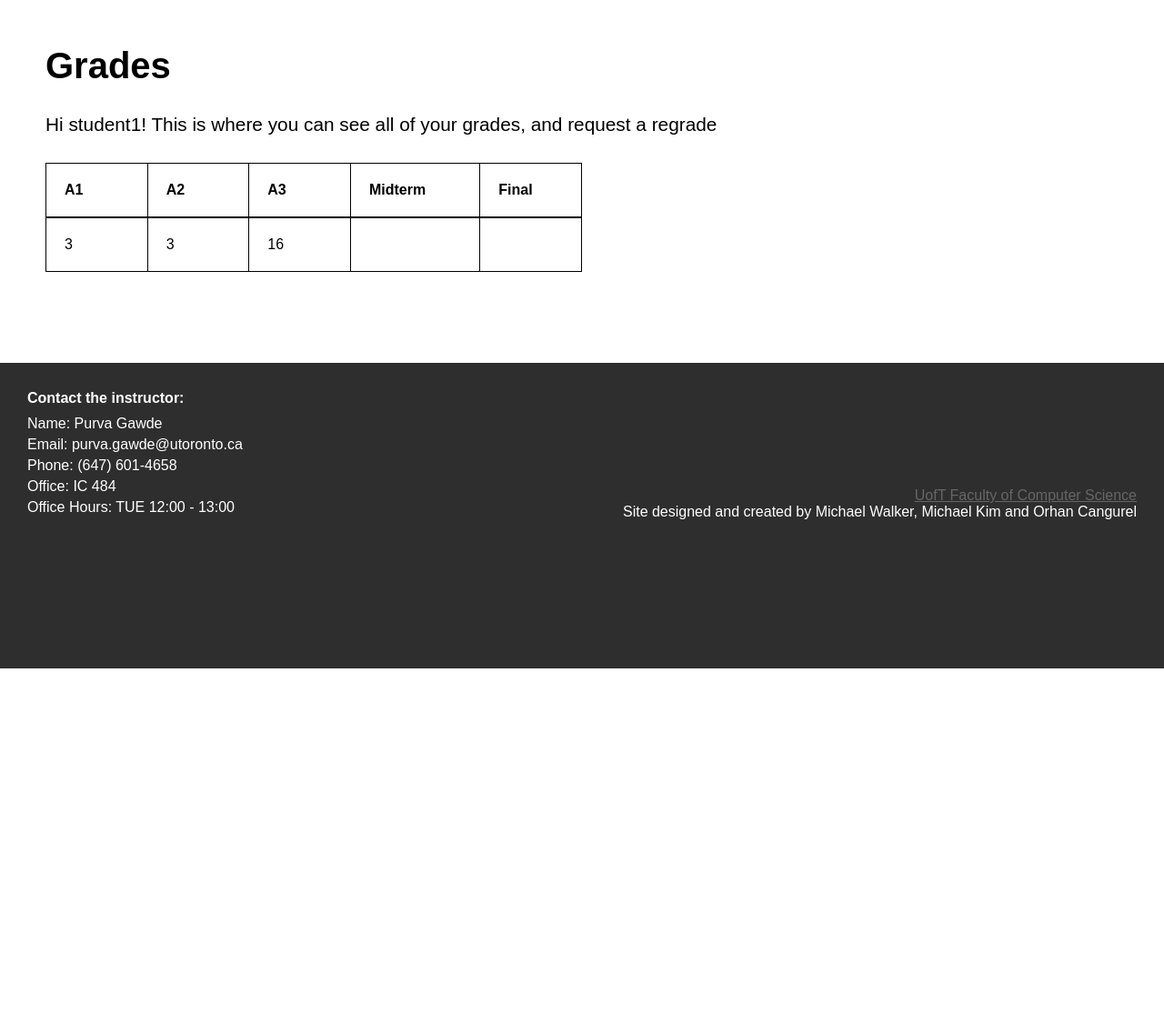
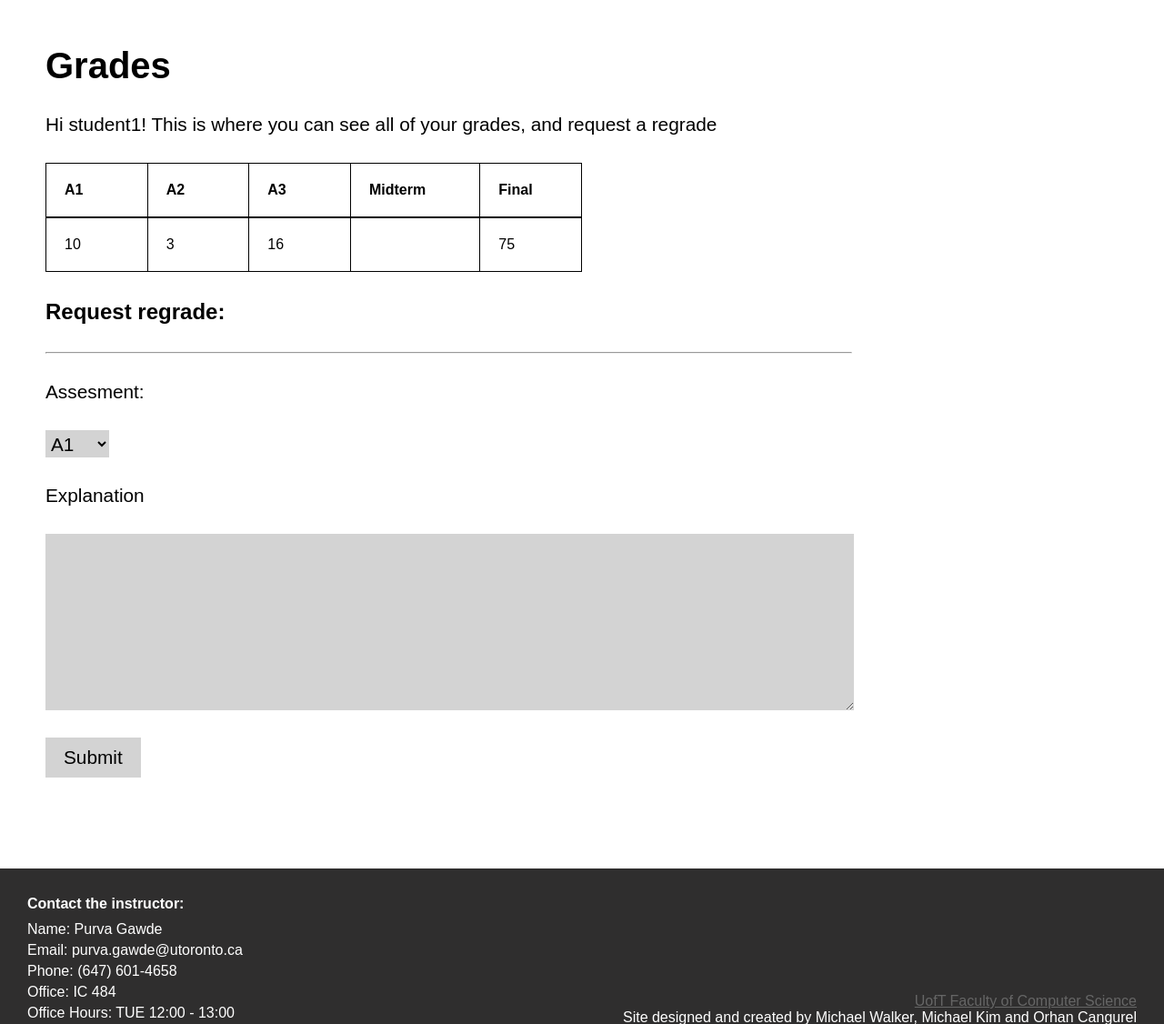
Before and after one commit to MichaelWK04/Assignment3, a Flask app: page /grades in a window 1280 px wide. Shown: the part 65-1191 px from the top of the page at 91% size. Before the commit the page ends 800 px from the top, so only its background shows below. Run offline with Flask 3, Linux system fonts and the light colour scheme; the first user in the database is signed in.

Commit message:
Regrade requests

```diff
--- a/app.py
+++ b/app.py
@@ -156,6 +156,27 @@ def grades():
     if (session['type'] == 'Student'):
         student = db.session.query(Student).filter(Student.username == session['name'])
         grades = db.session.query(Mark).get(student[0].id)
+        if request.method == 'POST':
+            assesment = request.form['assesment']
+            remark = request.form['explanation']
+            sid = student[0].id
+            mark = -1
+            match assesment:
+                case "A1":
+                    mark = grades.a1
+                case "A2":
+                    mark = grades.a2
+                case "A3":
+                    mark = grades.a3
+                case "Midterm":
+                    mark = grades.midterm
+                case "Final":
+                    mark = grades.final
+
+            exists = db.session.query(Remark).filter(Remark.sid == sid, Remark.mark == mark).first()
+            if not exists:
+                add_regrade([assesment, mark, sid, remark])
+
         return render_template('student_grades.html', a1 = grades.a1, a2 = grades.a2, a3 = grades.a3, mid = grades.midterm, final = grades.final)
     else:
         if request.method == 'POST':
@@ -174,8 +195,12 @@ def grades():
             db.session.commit()
 
         grades = db.session.query(Mark, Student).join(Student, Mark.sid == Student.id).all()
-        print(grades)
         return render_template('instructor_grades.html', grades=grades)
+
+@app.route('/regrade')
+def regrade():
+    regrades = db.session.query(Remark, Student).join(Student, Remark.sid == Student.id).all()
+    return render_template('regrade.html', regrades = regrades)
 
 
 def add_student(reg_details):
@@ -194,5 +219,10 @@ def add_grades(grades_details):
     db.session.add(grades)
     db.session.commit()
 
+def add_regrade(regrade_details):
+    regrade = Remark(assesment = regrade_details[0], mark = regrade_details[1], sid = regrade_details[2], remark = regrade_details[3])
+    db.session.add(regrade)
+    db.session.commit()
+
 if __name__ == '__main__':
     app.run()
--- a/static/css/student_grades.css
+++ b/static/css/student_grades.css
@@ -11,6 +11,11 @@
   margin-top: 30px;
 }
 
+#content hr {
+  margin-top: 30px;
+  width: 75%;
+}
+
 #content table {
   border-collapse: collapse;
   border: 1px solid;
@@ -18,6 +23,7 @@
   width: 50%;
   overflow-x: auto;
   overflow: hidden;
+  margin-bottom: 30px;
 }
 
 #content th,
@@ -29,3 +35,51 @@
 #content th {
   border-bottom: 2px solid;
 }
+
+form {
+  margin-top: 30px;
+}
+
+#content label {
+  font-size: 1.3em;
+}
+
+#content input[type="text"],
+#content select {
+  display: block;
+  width: 75%;
+  margin-top: 30px;
+  margin-bottom: 30px;
+  padding: 2px;
+  height: 30px;
+  border: none;
+  font-size: 1.3em;
+  background-color: lightgray;
+}
+
+#content select {
+  width: auto;
+}
+
+#content textarea {
+  display: block;
+  width: 75%;
+  margin-top: 30px;
+  padding: 2px;
+  border: none;
+  font-size: 1.3em;
+  background-color: lightgray;
+}
+
+#content input[type="submit"] {
+  background-color: lightgray;
+  border: none;
+  font-size: 1.3em;
+  margin-top: 30px;
+  padding: 10px 20px;
+}
+
+#content input[type="submit"]:hover {
+  cursor: pointer;
+  color: white;
+}
--- a/templates/student_grades.html
+++ b/templates/student_grades.html
@@ -27,11 +27,38 @@
           <th>Final</th>
         </tr>
         <tr>
-          {% for grade in [a1, a2, a3, midterm, final] %}
+          {% for grade in [a1, a2, a3, mid, final] %}
           <td>{% if grade == -1 %}{% else %}{{ grade }}{% endif %}</td>
           {% endfor %}
         </tr>
       </table>
+      <h2>Request regrade:</h2>
+      <hr />
+      <form action="http://127.0.0.1:5000/grades" method="post">
+        <label for="assesment">Assesment:</label>
+        <select name="assesment" id="assesment">
+          {% if a1 >= 0 %}
+          <option value="A1">A1</option>
+          {% endif %} {% if a2 >= 0 %}
+          <option value="A2">A2</option>
+          {% endif %} {% if a3 >= 0 %}
+          <option value="A3">A3</option>
+          {% endif %} {% if mid >= 0 %}
+          <option value="Midterm">Midterm</option>
+          {% endif %} {% if final >= 0 %}
+          <option value="Final">Final</option>
+          {% endif %}
+        </select>
+        <label for="explanation">Explanation</label>
+        <textarea
+          name="explanation"
+          id="explanation"
+          cols="30"
+          rows="10"
+          required
+        ></textarea>
+        <input type="submit" />
+      </form>
     </section>
     {% endblock %}
   </body>
--- a/templates/template.html
+++ b/templates/template.html
@@ -45,6 +45,11 @@
         <li class="navbar-link">
           <a href="{{ url_for('grades') }}">Grades</a>
         </li>
+        {% if session.type == "Instructor" %}
+        <li class="navbar-link">
+          <a href="{{ url_for('regrade') }}">Regrade</a>
+        </li>
+        {% endif %}
         <li class="navbar-link">
           <a href="{{ url_for('tests') }}">Tests</a>
         </li>
```
Also changed, not shown: static/css/regrade.css (added, +18 -0 lines), templates/regrade.html (added, +36 -0 lines), instance/assignment3.db.
